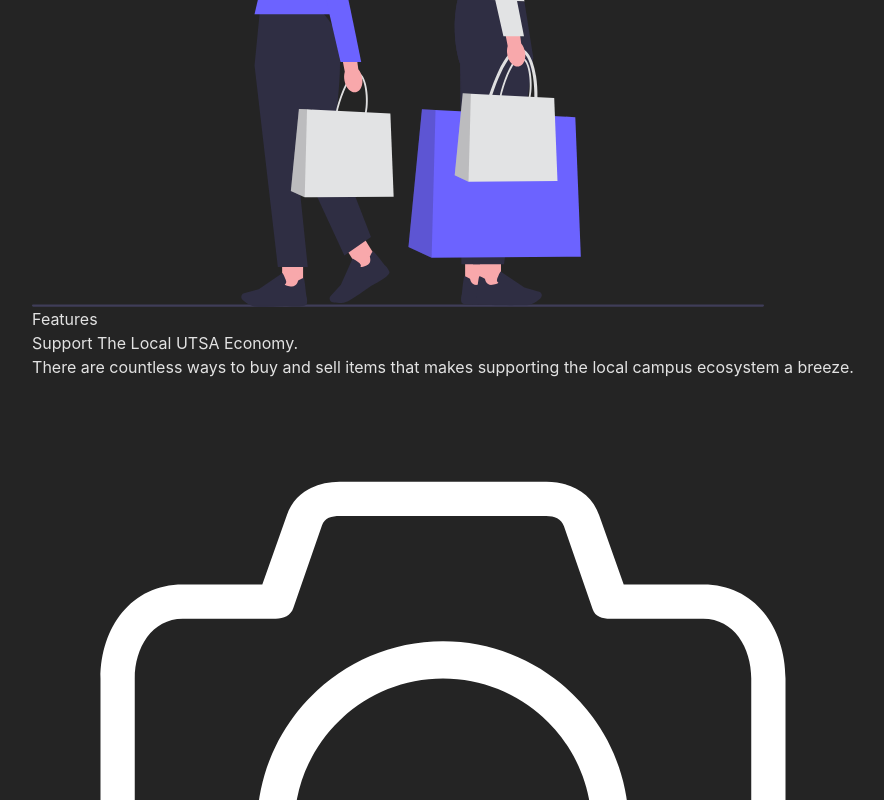
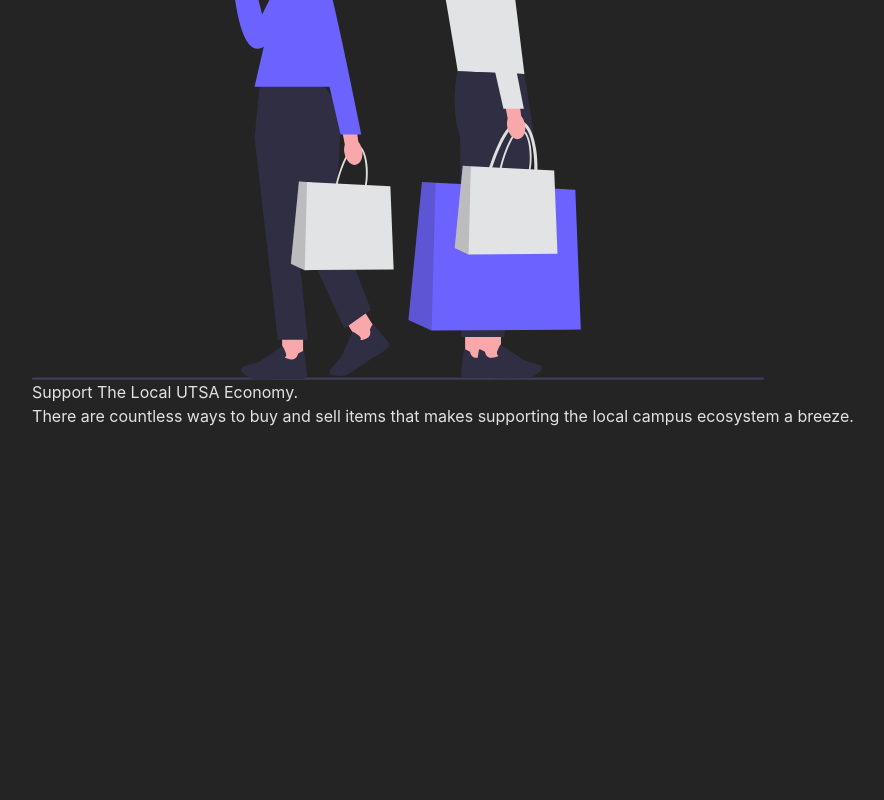
Before and after one commit to fufupatwo/swe-project, a React (Vite) app in the folder frontend/: page / in a window 1280 px wide. Shown: the part 300-1100 px from the top of the page, without its empty margins (197-1081 px from the left). After the commit the page ends 800 px from the top, so only its background shows below. Built offline with nearby package versions, Linux system fonts and the light colour scheme.

Commit message:
deleted place holders

```diff
--- a/frontend/src/pages/LandingPage.jsx
+++ b/frontend/src/pages/LandingPage.jsx
@@ -33,16 +33,14 @@ export default function LandingPage() {
       </div>
       <div className="h-[100%] flex flex-col bg-[#f9f9f9] items-center justify-evenly py-16 gap-16">
         <div className="flex flex-col items-center lg:max-w-[50%] max-w-[80%] gap-2 text-center">
-          <h3 className="text-xl text-gray-500">Features</h3>
           <h1 className="text-gray-950 lg:text-3xl text-2xl">
             Support The Local UTSA Economy.
           </h1>
-          <h2 className="">
+          <h2 className="text-gray-950">
             There are countless ways to buy and sell items that makes supporting
             the local campus ecosystem a breeze.
           </h2>
         </div>
-        <InfoBox></InfoBox>
       </div>
     </>
   );
```
